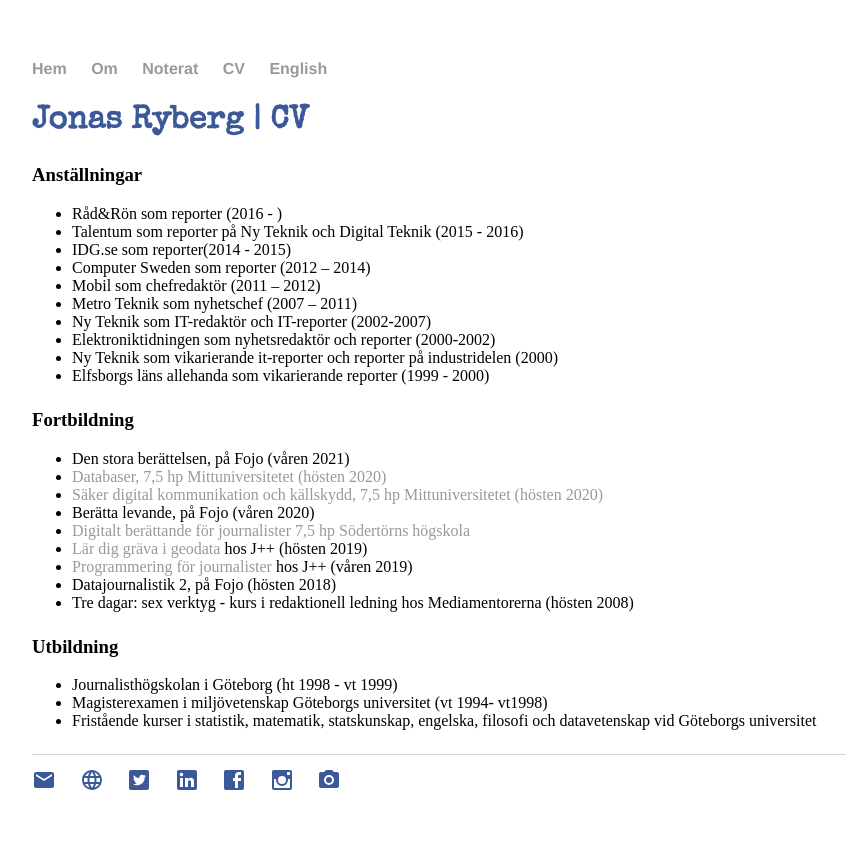
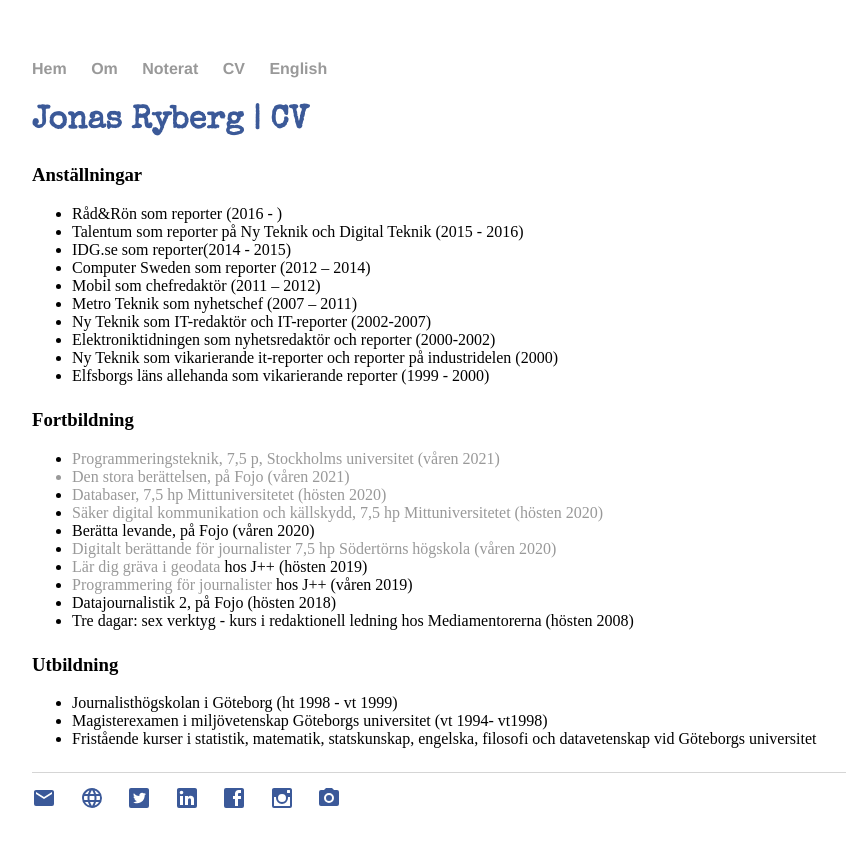
Before and after one commit to jonasryberg/jonasryberg.github.io, a Jekyll site: the page built from cv/index.html, in a window 1280 px wide. Shown: the top 847 px of the page, without its empty margins (160-1006 px from the left). Built offline with Jekyll 4.4.1, drawn with Linux system fonts in a browser that asks for light colours.

Commit message:
Update cv.html

```diff
--- a/_includes/cv.html
+++ b/_includes/cv.html
@@ -16,11 +16,12 @@
 <p>
 <h3>Fortbildning</h3>
 <ul>
+  <li><a href="https://www.su.se/sok-kurser-och-program/da2005-1.501472">Programmeringsteknik, 7,5 p, Stockholms universitet (våren 2021)<a></li>
   <li>Den stora berättelsen, på Fojo (våren 2021)</li>
   <li><a href="https://www.miun.se/utbildning/kurser/data-och-it/datavetenskap/datavetenskap-gr-a-databaser-75-hp/kursplan/?kursplanid=17987">Databaser, 7,5 hp Mittuniversitetet (hösten 2020)</a></li>
   <li><a href="https://www.miun.se/utbildning/kurser/medier-och-design/journalistik/journalistik-gr-a-sakrare-digital-kommunikation-och-kallskydd-75-hp/kursplan/?kursplanid=24314">Säker digital kommunikation och källskydd, 7,5 hp Mittuniversitetet (hösten 2020)</a></li>
   <li>Berätta levande, på Fojo (våren 2020)</li>
-  <li><a href="https://www.sh.se/program--kurser/kurser/grund/digitalt-berattande-for-journalister">Digitalt berättande för journalister 7,5 hp Södertörns högskola</a></li>
+  <li><a href="https://www.sh.se/program--kurser/kurser/grund/digitalt-berattande-for-journalister">Digitalt berättande för journalister 7,5 hp Södertörns högskola (våren 2020)</a></li>
   <li><a href="https://jplusplus.org/sv/academy/lar-dig-grava-i-geodata/">Lär dig gräva i geodata</a> hos J++ (hösten 2019)</li>
   <li><a href="http://jplusplus.org/sv/academy/lar-dig-programmering-for-journalister/">Programmering för journalister</a> hos J++ (våren 2019)</li>
   <li>Datajournalistik 2, på Fojo (hösten 2018)</li>
```
